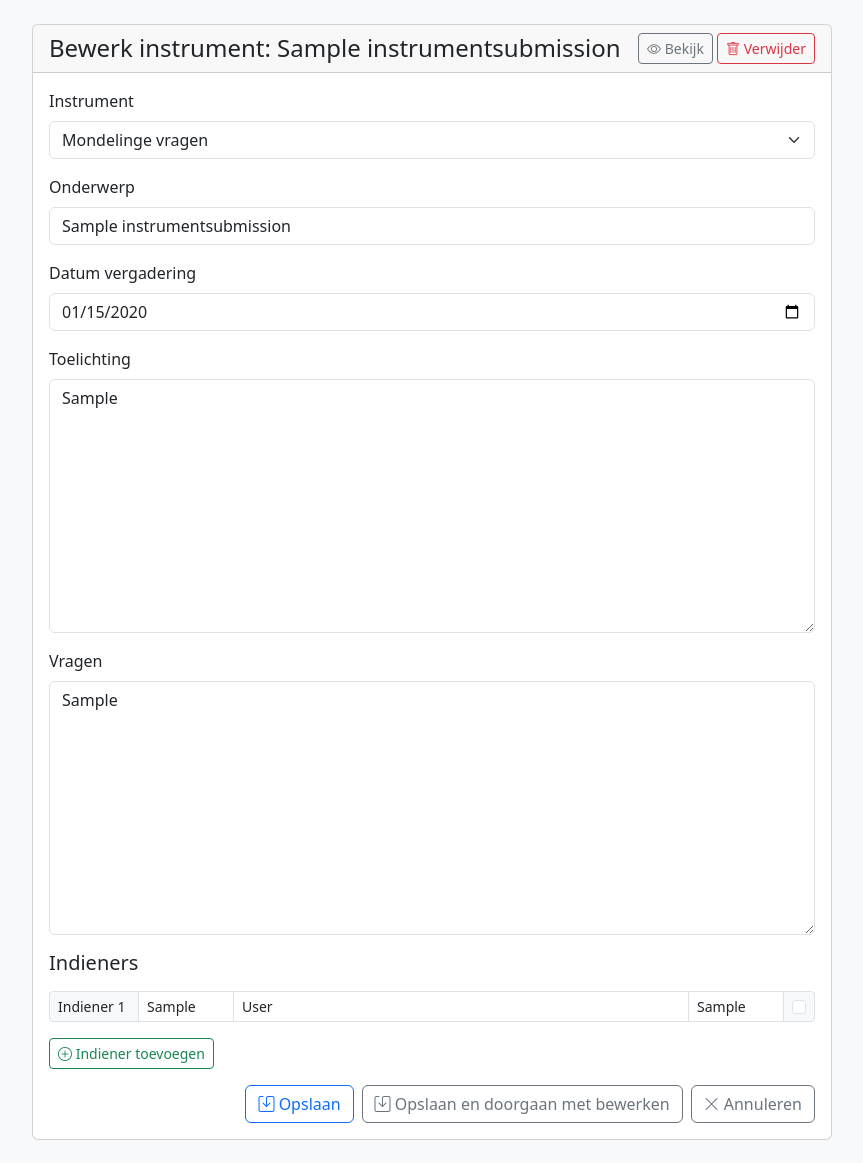
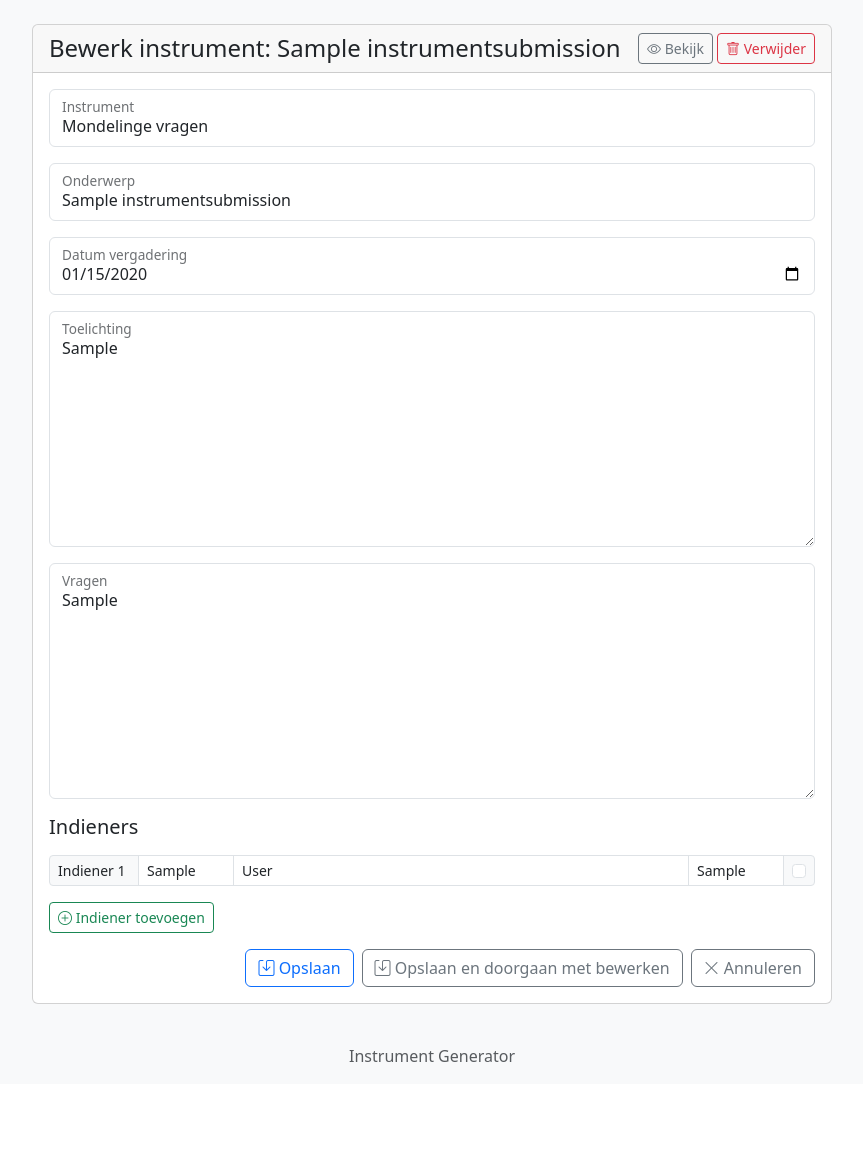
Before and after one commit to dirkvleeuwen/doc_gen_do, a Django app: page /instruments/submissions/edit/1/ in a window 1280 px wide. Shown: the part 56-1219 px from the top of the page, without its empty margins (208-1071 px from the left). After the commit the page ends 1118 px from the top, so only its background shows below. Run offline with Django 5.2, Linux system fonts and the light colour scheme; a user stored in the database is signed in; tables that the repository leaves empty hold one stand-in row (values such as "Sample post"); parts of the project's set-up code (start-up, migrations or seed data) failed here and were passed over; some libraries are stand-ins or nearby versions.

Commit message:
submission form: aangepast naar floating labels met invuldvelden die meebewegen met lengte tekst

```diff
--- a/instruments/templates/instruments/submission_form.html
+++ b/instruments/templates/instruments/submission_form.html
@@ -53,7 +53,32 @@
       {% endif %}
       {% for field in form.visible_fields %}
         <div class="mb-3">
-          <label for="{{ field.id_for_label }}" class="form-label">{{ field.label }}</label>
+          {% if field.name == 'instrument' %}
+            <div class="form-floating mb-3">
+              {% render_field field class="form-control" placeholder=field.label %}
+              <label for="{{ field.id_for_label }}">{{ field.label }}</label>
+            </div>
+          {% elif field.name == 'subject' %}
+            <div class="form-floating mb-3">
+              {% render_field field class="form-control" placeholder=field.label %}
+              <label for="{{ field.id_for_label }}">{{ field.label }}</label>
+            </div>
+          {% elif field.name == 'date' %}
+            <div class="form-floating mb-3">
+              {% render_field field class="form-control" placeholder=field.label %}
+              <label for="{{ field.id_for_label }}">{{ field.label }}</label>
+            </div>
+         {% elif field.name == 'considerations' %}
+           <div class="form-floating mb-3">
+             {% render_field field class="form-control auto-resize-textarea" placeholder=field.label style="min-height: 100px" %}
+             <label for="{{ field.id_for_label }}">{{ field.label }}</label>
+           </div>
+         {% elif field.name == 'requests' %}
+           <div class="form-floating mb-3">
+             {% render_field field class="form-control auto-resize-textarea" placeholder=field.label style="min-height: 100px" %}
+             <label for="{{ field.id_for_label }}">{{ field.label }}</label>
+           </div>
+          {% else %}
             {% if field.field.widget.input_type == 'select' %}
                 {% render_field field class="form-select" %}
             {% elif field.field.widget.input_type == 'checkbox' %}
@@ -63,6 +88,7 @@
                 </div>
             {% else %}
                 {% render_field field class="form-control" %}
+            {% endif %}
           {% endif %}
           {% if field.help_text %}
             <div class="form-text">{{ field.help_text|safe }}</div>
@@ -236,4 +262,16 @@ document.addEventListener('DOMContentLoaded', function() {
   }
 });
 </script>
+<script>
+document.addEventListener('DOMContentLoaded', function() {
+  document.querySelectorAll('.auto-resize-textarea').forEach(function(textarea) {
+    function resize() {
+      textarea.style.height = 'auto';
+      textarea.style.height = textarea.scrollHeight + 'px';
+    }
+    textarea.addEventListener('input', resize);
+    resize();
+  });
+});
+</script>
 {% endblock %}
```
Lines whose indentation alone changed are shown as unchanged.
